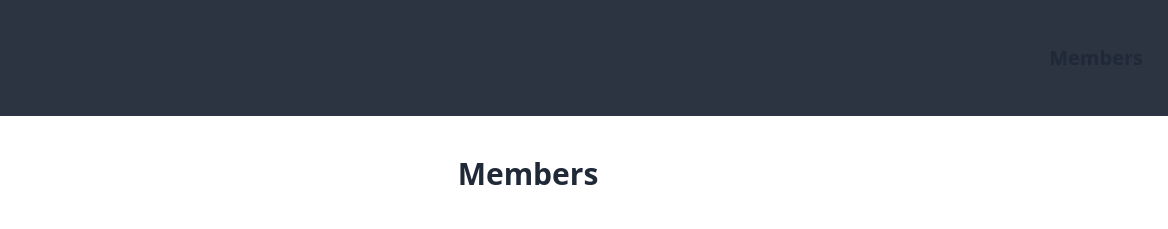
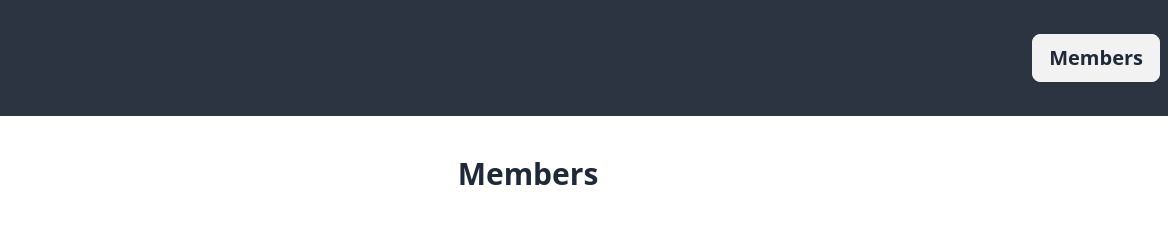
Before and after one commit to free-shipping-band/free-shipping-band.github.io, a plain HTML site: page public/members.html in a window 1280 px wide. Shown: the top 229 px of the page, 112-1280 px from the left. Drawn offline with Linux system fonts and the light colour scheme.

Commit message:
Fix active link

```diff
--- a/public/members.html
+++ b/public/members.html
@@ -32,7 +32,7 @@
             <img src="./static/img/free-shipping-nav.png" alt="Free Shipping Band" />
           </a>
         </div>
-        <a class="btn btn-ghost text-xl" href="/members">Members</a>
+        <a class="btn btn-gray text-xl" href="/members">Members</a>
       </div
     </header>
     <h1 class="text-3xl font-bold mb-10 text-center">
```
Also changed, not shown: public/static/css/main.css.
